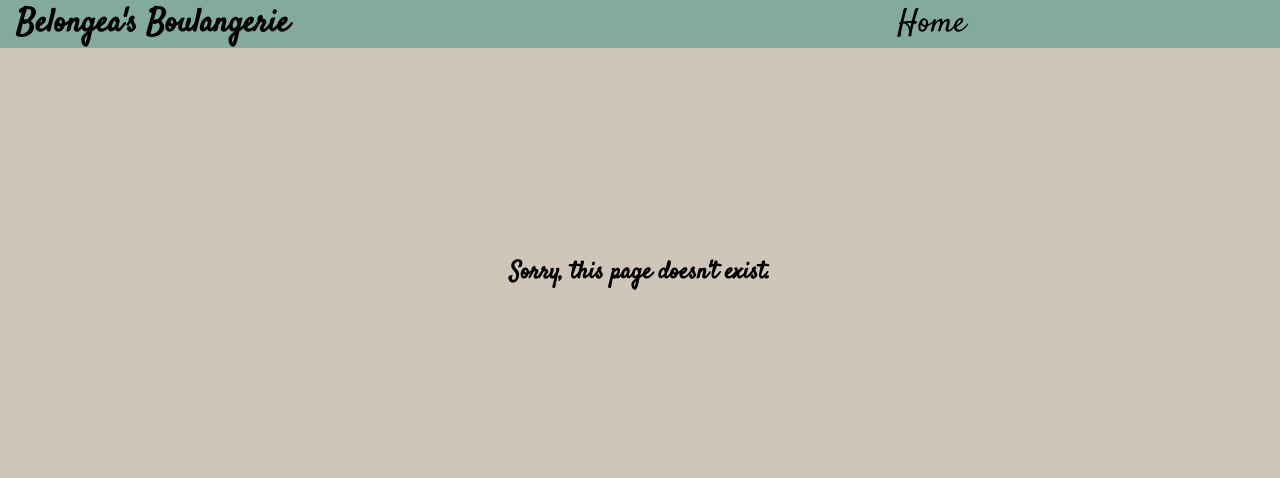
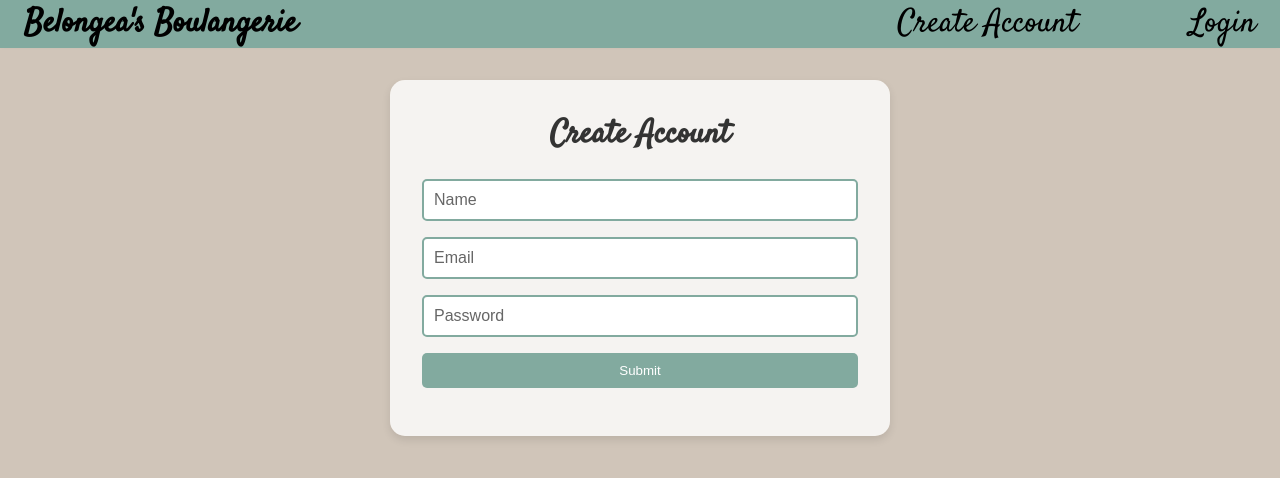
Before and after one commit to rsteckline/la-boulangerie, a React (Create React App) app: page /create-account in a window 1280 px wide. Shown: the top 478 px of the page. Built offline with nearby package versions, Linux system fonts and the light colour scheme.

Commit message:
Add proper forms and routing

```diff
--- a/src/components/App/App.css
+++ b/src/components/App/App.css
@@ -1,8 +1,9 @@
 .App {
   background-color: #d0c5b9;
-  max-height: 100vh;
+  min-height: 100vh;
   display: flex;
   flex-direction: column;
-  font-family: 'Satisfy', cursive;
+  font-family: "Satisfy", cursive;
   justify-content: space-between;
+  padding-bottom: 5rem;
 }
--- a/src/components/App/App.tsx
+++ b/src/components/App/App.tsx
@@ -5,6 +5,9 @@ import Main from '../Main/Main';
 import BreadList from '../BreadList/BreadList';
 import BreadDetail from '../BreadDetail/BreadDetail';
 import Error from "../Error/Error";
+import CreateAcctForm from '../CreateAcctForm/CreateAcctForm';
+import LoginForm from '../LoginForm/LoginForm';
+
 import './App.css';
 import 'leaflet/dist/leaflet.css';
 
@@ -17,6 +20,8 @@ function App() {
           <Route path="/" element={<Main />} />
           <Route path="/breads/:id" element={<BreadList />} />
           <Route path="/breads/:id/:breadId" element={<BreadDetail />} />
+          <Route path="/create-account" element={<CreateAcctForm />} />
+          <Route path="/login" element={<LoginForm />} />
           <Route path="*" element={<Error />} />
         </Routes>
       </div>
--- a/src/components/CreateAcctForm/CreateAcctForm.css
+++ b/src/components/CreateAcctForm/CreateAcctForm.css
@@ -0,0 +1,69 @@
+.acct-form-container {
+  display: flex;
+  flex-direction: column;
+  align-items: center;
+  justify-content: center;
+  margin-top: 5rem;
+  background-color: rgba(255, 255, 255, 0.8);
+  border-radius: 0.9375rem;
+  box-shadow: 0 0.25rem 0.5rem rgba(0, 0, 0, 0.1);
+  padding: 2rem;
+  margin: 5rem auto 2rem;
+  width: 90%;
+  max-width: 25rem;
+  font-family: "Abel", sans-serif;
+  gap: 1.25rem;
+}
+
+form {
+  display: flex;
+  flex-direction: column;
+  align-items: center;
+  width: 100%;
+}
+
+.acct-form-container h2 {
+  text-align: center;
+  color: #333;
+  font-family: "Satisfy", cursive;
+  font-size: 2rem;
+
+}
+
+.acct-form-container input {
+  border: 2px solid #82aa9f;
+  border-radius: 5px;
+  padding: 0.625rem;
+  font-size: 1rem;
+  color: #333;
+  width: 100%;
+  margin-bottom: 1rem;
+}
+
+.acct-form-container input::placeholder {
+  color: #666;
+}
+
+.acct-form-container button {
+  background-color: #82aa9f;
+  color: white;
+  padding: 0.625rem 1.25rem;
+  border: none;
+  border-radius: 5px;
+  cursor: pointer;
+  transition: background-color 0.5s ease;
+  width: 100%;
+  margin-bottom: 1rem;
+}
+
+.acct-form-container button:hover {
+  background-color: #f0a200;
+}
+
+/* Adjustments for larger screens */
+@media screen and (min-width: 750px) {
+  .acct-form-container {
+    width: 80%;
+    max-width: 500px;
+  }
+}
--- a/src/components/CreateAcctForm/CreateAcctForm.tsx
+++ b/src/components/CreateAcctForm/CreateAcctForm.tsx
@@ -1,2 +1,52 @@
 import React, { useState } from 'react';
 import { NewUser } from "../../apiTypes";
+import './CreateAcctForm.css';
+
+function CreateAcctForm() {
+    const [formData, setFormData] = useState<NewUser>({ name: '', email: '', password: '' })
+
+    const handleChange = (event: React.ChangeEvent<HTMLInputElement>) => {
+        const { name, value } = event.target
+        setFormData({ ...formData, [name]: value })
+    };
+
+    const handleSubmit = (event: React.FormEvent<HTMLFormElement>) => {
+        event.preventDefault()
+        // console.log(formData)
+    };
+
+    return (
+        <div className="acct-form-container">
+         <h2>Create Account</h2>
+         <form onSubmit={handleSubmit}>
+            <input
+                type="text"
+                name="name"
+                placeholder="Name"
+                value={formData.name}
+                onChange={handleChange}
+                required
+            />
+            <input
+                type="email"
+                name="email"
+                placeholder="Email"
+                value={formData.email}
+                onChange={handleChange}
+                required
+            />
+            <input
+                type="password"
+                name="password"
+                placeholder="Password"
+                value={formData.password}
+                onChange={handleChange}
+                required
+            />
+        <button type="submit">Submit</button>
+      </form>
+    </div>
+  )
+}
+
+export default CreateAcctForm;
--- a/src/components/LoginForm/LoginForm.css
+++ b/src/components/LoginForm/LoginForm.css
@@ -0,0 +1,61 @@
+.login-form-container {
+  display: flex;
+  flex-direction: column;
+  align-items: center;
+  justify-content: center;
+  margin-top: 5rem;
+  background-color: rgba(255, 255, 255, 0.8);
+  border-radius: 0.9375rem;
+  box-shadow: 0 0.25rem 0.5rem rgba(0, 0, 0, 0.1);
+  padding: 2rem;
+  margin: 5rem auto 2rem;
+  width: 90%;
+  max-width: 25rem;
+  font-family: 'Abel', sans-serif;
+  gap: 1.25rem;
+}
+
+.login-form-container h2 {
+  text-align: center;
+  color: #333;
+  font-family: 'Satisfy', cursive;
+  font-size: 2rem;
+}
+
+.login-form-container input {
+  border: 2px solid #82aa9f;
+  border-radius: 5px;
+  padding: 0.625rem;
+  font-size: 1rem;
+  color: #333;
+  width: 100%;
+  margin-bottom: 1rem;
+}
+
+.login-form-container input::placeholder {
+  color: #666;
+}
+
+.login-form-container button {
+  background-color: #82aa9f;
+  color: white;
+  padding: 0.625rem 1.25rem;
+  border: none;
+  border-radius: 5px;
+  cursor: pointer;
+  transition: background-color 0.5s ease;
+  width: 100%;
+  margin-bottom: 1rem;
+}
+
+.login-form-container button:hover {
+  background-color: #f0a200;
+}
+
+/* Adjustments for larger screens */
+@media screen and (min-width: 750px) {
+  .login-form-container {
+    width: 80%;
+    max-width: 500px;
+  }
+}
--- a/src/components/LoginForm/LoginForm.tsx
+++ b/src/components/LoginForm/LoginForm.tsx
@@ -1,2 +1,44 @@
 import React, { useState } from 'react';
 import { UserCredentials } from "../../apiTypes";
+import './LoginForm.css';
+
+function LoginForm() {
+    const [credentials, setCredentials] = useState<UserCredentials>({ email: '', password: '' });
+
+    const handleChange = (event: React.ChangeEvent<HTMLInputElement>) => {
+      const { name, value } = event.target;
+      setCredentials({ ...credentials, [name]: value })
+    };
+
+    const handleSubmit = (event: React.FormEvent<HTMLFormElement>) => {
+      event.preventDefault()
+    //   console.log(credentials)
+    };
+
+    return (
+        <div className="login-form-container">
+          <h2>Login</h2>
+          <form onSubmit={handleSubmit}>
+            <input
+                type="email"
+                name="email"
+                placeholder="Email"
+                value={credentials.email}
+                onChange={handleChange}
+                required
+            />
+            <input
+                type="password"
+                name="password"
+                placeholder="Password"
+                value={credentials.password}
+                onChange={handleChange}
+                required
+                />
+            <button type="submit">Submit</button>
+          </form>
+        </div>
+      )
+    }
+
+  export default LoginForm;
--- a/src/components/Main/Main.css
+++ b/src/components/Main/Main.css
@@ -39,7 +39,6 @@ body, html {
         font-size: xx-large;
     }
 
-
 }
 
 /* LARGE BREAKPOINT */
--- a/src/components/Navbar/Navbar.tsx
+++ b/src/components/Navbar/Navbar.tsx
@@ -6,26 +6,39 @@ const Navbar = () => {
   const location = useLocation();
   const navigate = useNavigate();
 
+  const isLoggedIn = false;
+
   const handleBack = () => {
     navigate(-1);
   };
 
-  const isDetailPage = location.pathname.includes('/breads/') && location.pathname.split('/').length > 3;
+  const isDetailPage = location.pathname.includes('/breads/') && location.pathname.split('/').length >= 3;
 
   return (
     <div className="navbar">
-      <h1>Belongea's Boulangerie</h1>
+      <h1>
+        <Link to="/" className="app-title">Belongea's Boulangerie</Link>
+      </h1>
       <div className="nav-links">
         {isDetailPage && (
           <Link to="#" onClick={handleBack} className="back-link">
             Back
           </Link>
         )}
-          <Link to="/">Home</Link>
+        {!isLoggedIn ? (
+          <>
+            <Link to="/create-account">Create Account</Link>
+            <Link to="/login">Login</Link>
+          </>
+        ) : (
+          <>
+            <Link to="/breadbox">BreadBox</Link>
+            <button onClick={() => console.log('Log out')}>Logout</button>
+          </>
+        )}
       </div>
     </div>
   );
 };
 
-
 export default Navbar;
```
